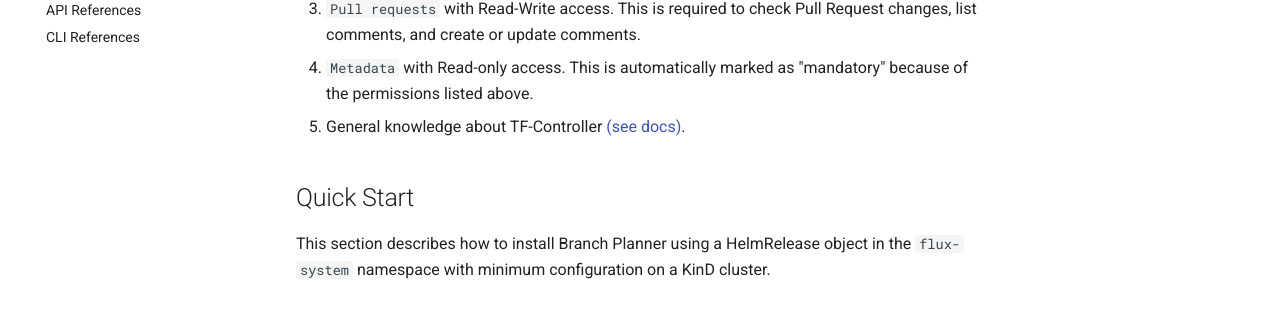
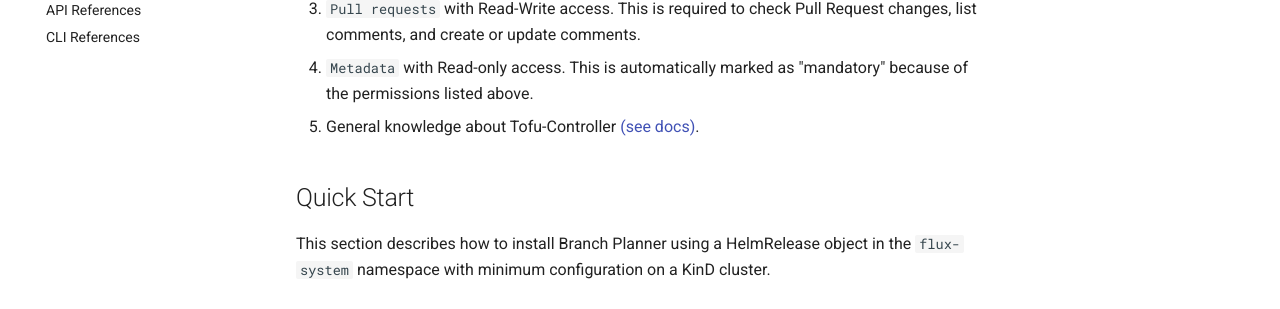
Before and after one commit to flux-iac/tofu-controller, an MkDocs documentation site: the page built from docs/branch-planner/branch-planner-getting-started.md, in a window 1280 px wide and 900 px high. Shown: the part 353-662 px from the top of the window. Built offline with MkDocs 1.6.1 and Material for MkDocs 9.7.7, drawn with Linux system fonts in a browser that asks for light colours; comment, search, counter and statistics services are not loaded.

Commit message:
feat: switch more links to flux-iac.github.io
Signed-off-by: Sergey Melnik <sergey@klang-games.com>

```diff
--- a/docs/branch-planner/branch-planner-getting-started.md
+++ b/docs/branch-planner/branch-planner-getting-started.md
@@ -9,7 +9,7 @@
   changes, list comments, and create or update comments.
   - `Metadata` with Read-only access. This is automatically marked as "mandatory"
   because of the permissions listed above.
-3. General knowledge about TF-Controller [(see docs)](https://weaveworks.github.io/tf-controller/).
+3. General knowledge about Tofu-Controller [(see docs)](https://flux-iac.github.io/tofu-controller/).
 
 ## Quick Start
 
```
Also changed, not shown: docs/use-tf-controller/upgrade-tf-controller.md (+1 -1 lines).
